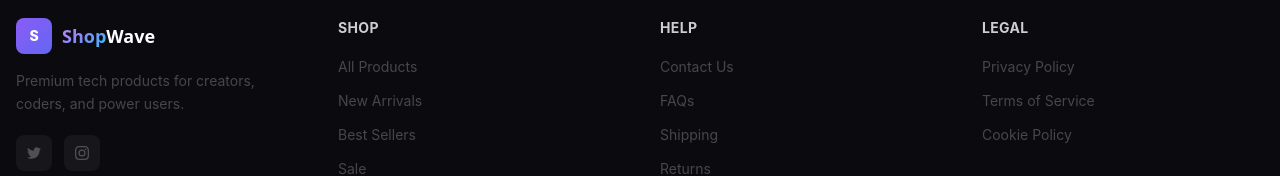
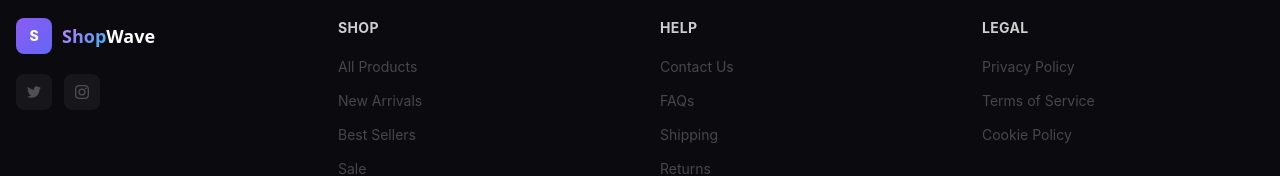
Before and after one commit to shyamrajpr7/CodeAlpha_shopwave, a Next.js app: page / in a window 1280 px wide. Shown: the part 3827-4003 px from the top of the page. Built offline with nearby package versions, Linux system fonts and the light colour scheme; no server answers; the database is empty.

Commit message:
remove: tech products tagline from footer

```diff
--- a/src/components/Footer.tsx
+++ b/src/components/Footer.tsx
@@ -14,7 +14,6 @@ export default function Footer() {
                 <span className="text-gradient">Shop</span><span className="text-white">Wave</span>
               </span>
             </Link>
-            <p className="text-sm text-white/25 leading-relaxed">Premium tech products for creators, coders, and power users.</p>
             <div className="flex gap-3 mt-5">
               {['M24 4.557c-.883.392-1.832.656-2.828.775 1.017-.609 1.798-1.574 2.165-2.724-.951.564-2.005.974-3.127 1.195-.897-.957-2.178-1.555-3.594-1.555-3.179 0-5.515 2.966-4.797 6.045-4.091-.205-7.719-2.165-10.148-5.144-1.29 2.213-.669 5.108 1.523 6.574-.806-.026-1.566-.247-2.229-.616-.054 2.281 1.581 4.415 3.949 4.89-.693.188-1.452.232-2.224.084.626 1.956 2.444 3.379 4.6 3.419-2.07 1.623-4.678 2.348-7.29 2.04 2.179 1.397 4.768 2.212 7.548 2.212 9.142 0 14.307-7.721 13.995-14.646.962-.695 1.797-1.562 2.457-2.549z',
                 'M12 2.163c3.204 0 3.584.012 4.85.07 3.252.148 4.771 1.691 4.919 4.919.058 1.265.069 1.645.069 4.849 0 3.205-.012 3.584-.069 4.849-.149 3.225-1.664 4.771-4.919 4.919-1.266.058-1.644.07-4.85.07-3.204 0-3.584-.012-4.849-.07-3.26-.149-4.771-1.699-4.919-4.92-.058-1.265-.07-1.644-.07-4.849 0-3.204.013-3.583.07-4.849.149-3.227 1.664-4.771 4.919-4.919 1.266-.057 1.645-.069 4.849-.069zM12 0C8.741 0 8.333.014 7.053.072 2.695.272.273 2.69.073 7.052.014 8.333 0 8.741 0 12c0 3.259.014 3.668.072 4.948.2 4.358 2.618 6.78 6.98 6.98C8.333 23.986 8.741 24 12 24c3.259 0 3.668-.014 4.948-.072 4.354-.2 6.782-2.618 6.979-6.98.059-1.28.073-1.689.073-4.948 0-3.259-.014-3.667-.072-4.947-.196-4.354-2.617-6.78-6.979-6.98C15.668.014 15.259 0 12 0zm0 5.838a6.162 6.162 0 100 12.324 6.162 6.162 0 000-12.324zM12 16a4 4 0 110-8 4 4 0 010 8zm6.406-11.845a1.44 1.44 0 100 2.881 1.44 1.44 0 000-2.881z',
```
